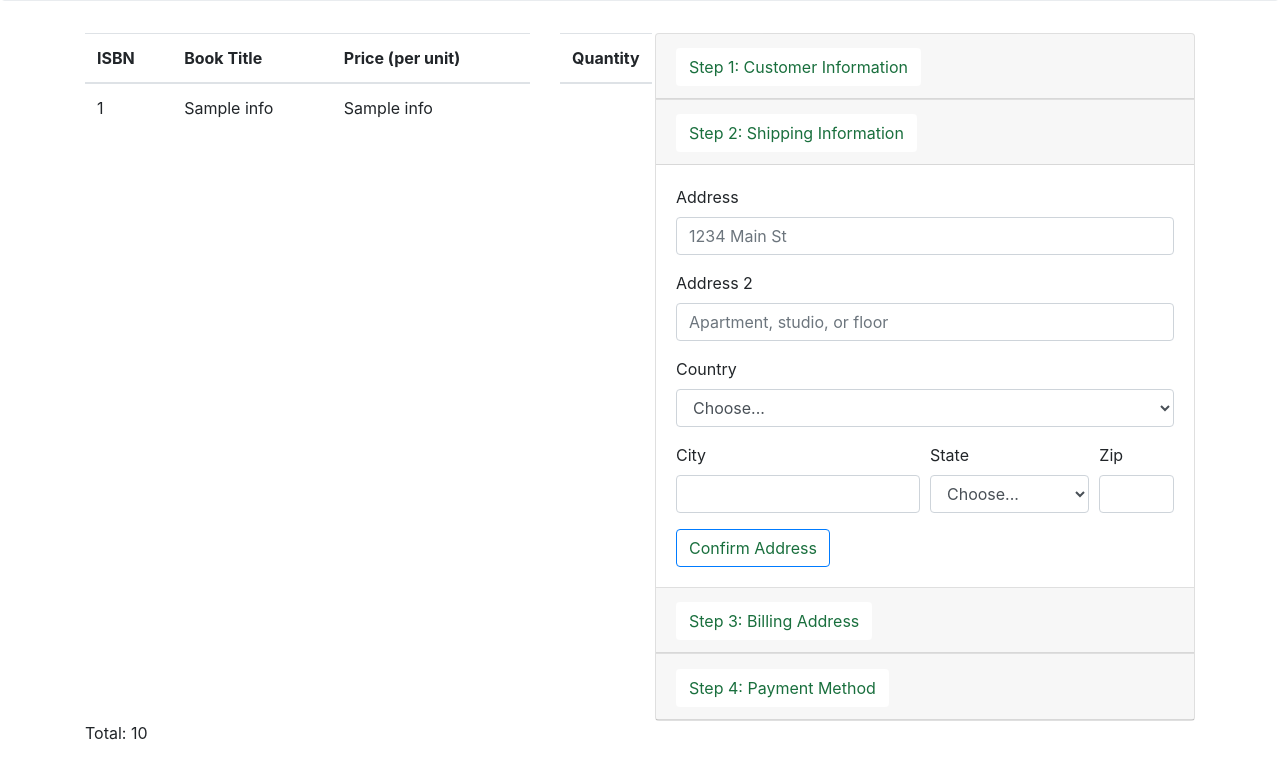
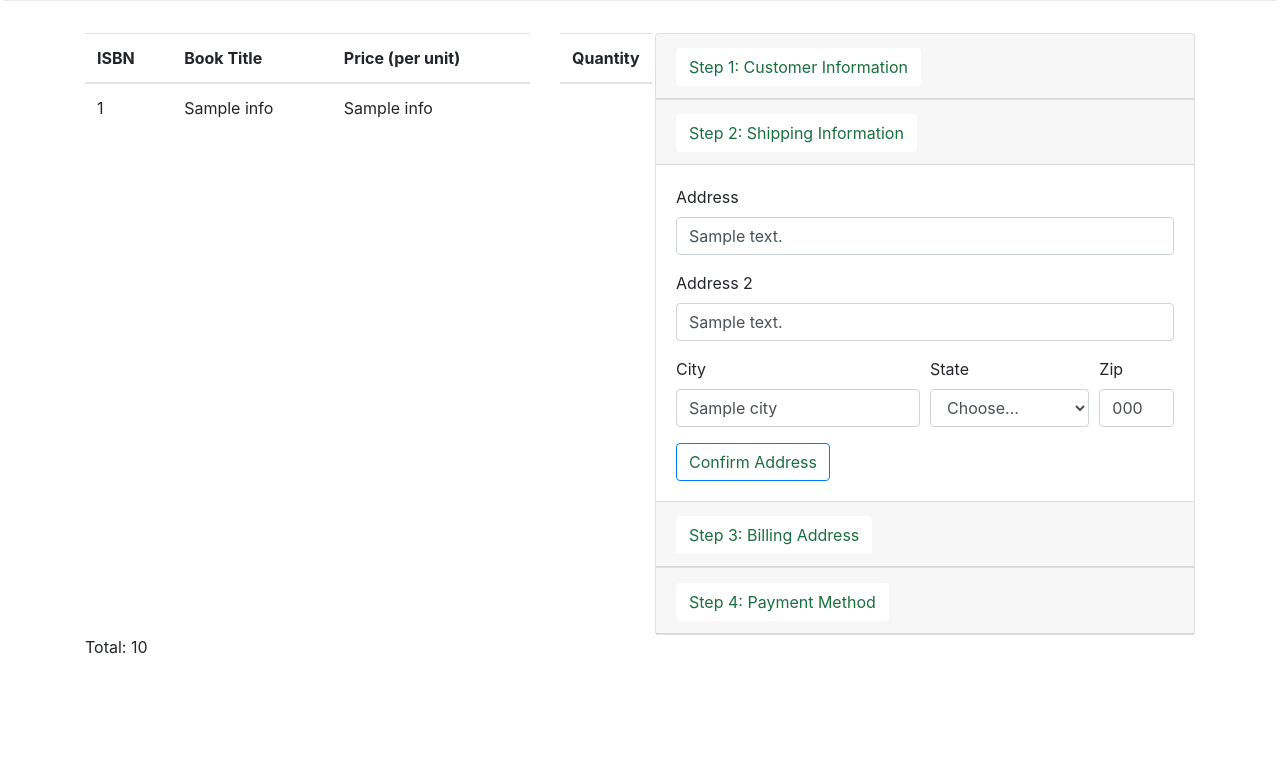
Before and after one commit to PMacedo1998/Online-Book-Store, a Flask app: template src/frontend/templates/checkout.html in a window 1280 px wide, after a click on "Step 2: Shipping Information". Shown: the part 441-1202 px from the top of the page. After the commit the page ends 1095 px from the top, so only its background shows below. Run offline with Flask 2, Linux system fonts and the light colour scheme; the template is opened without the code that fills it: most values are stand-ins (such as "Sample title", 1, 10 or a date in 2020); lists and menus that the app fills with data are empty; some libraries are stand-ins or nearby versions.

Commit message:
Add files via upload

```diff
--- a/src/frontend/templates/checkout.html
+++ b/src/frontend/templates/checkout.html
@@ -144,17 +144,17 @@
                     <div class="form-row">
                       <div class="form-group col">
                         <label for ="firstName">First Name</label>
-                        <input type="text" class="form-control" id="firstName" placeholder="First name from database">
+                        <input type="text" class="form-control" id="firstName" value="{{fName}}">
                       </div>
                       <div class="form-group col">
                         <label for ="lastName">Last Name</label>
-                        <input type="text" class="form-control" id="lastName" placeholder="Last name from database">
+                        <input type="text" class="form-control" id="lastName" value="{{lName}}">
                       </div>
                     </div>
 
                       <div class="form-group">
                       <label for ="email">Email: </label>
-                      <input type="text" class = "form-control" id="email" placeholder="youremail@email.com">
+                      <input type="text" class = "form-control" id="email" value="{{email}}">
                         </div>
 
                   </form>
@@ -175,25 +175,17 @@
             <div class="card-body">
                 <form>
                     <div class="form-group">
-                      <label for="inputAddress">Address</label>
-                      <input type="text" class="form-control" id="inputAddress" placeholder="1234 Main St">
+                      <label for="address1">Address</label>
+                      <input type="text" class="form-control" id="address1" value="{{address1}}">
                     </div>
                     <div class="form-group">
-                      <label for="inputAddress2">Address 2</label>
-                      <input type="text" class="form-control" id="inputAddress2" placeholder="Apartment, studio, or floor">
+                      <label for="address2">Address 2</label>
+                      <input type="text" class="form-control" id="address2" value="{{address2}}">
                     </div>
-                    <div class="form-group row-md-6">
-                        <label for="inputCountry">Country</label>
-                        <select id="inputCountry" class="form-control">
-                          <option selected>Choose...</option>
-                          <!--add all state options broh-->
-                          <option>...</option>
-                        </select>
-                      </div>
                     <div class="form-row">
                       <div class="form-group col-md-6">
-                        <label for="inputCity">City</label>
-                        <input type="text" class="form-control" id="inputCity">
+                        <label for="city">City</label>
+                        <input type="text" class="form-control" id="city" value = "{{city}}">
                       </div>
                       <div class="form-group col-md-4">
                         <label for="inputState">State</label>
@@ -204,8 +196,8 @@
                         </select>
                       </div>
                       <div class="form-group col-md-2">
-                        <label for="inputZip">Zip</label>
-                        <input type="text" class="form-control" id="inputZip">
+                        <label for="zipcode">Zip</label>
+                        <input type="text" class="form-control" id="zipcode" value = "{{zipcode}}">
                       </div>
                     </div>
                     <!--system should fill form below if address, if no address, user fills out then by confirming, system invokes add address and leaves form filled-->
@@ -227,30 +219,18 @@
             <div id="collapseThree" class="collapse" aria-labelledby="billingHeader" data-parent="#checkout">
               <div class="card-body">
                 <form>
-                    <div class="form-group form-check">
-                        <input type="checkbox" class="form-check-input" id="sameAsShipping">
-                        <label class="form-check-label" for="exampleCheck1">Same as shipping address</label>
-                      </div>
                     <div class="form-group">
-                      <label for="inputAddress">Address</label>
-                      <input type="text" class="form-control" id="inputAddress" placeholder="1234 Main St">
+                      <label for="baddress1">Address</label>
+                      <input type="text" class="form-control" id="baddress1" value="{{address1}}">
                     </div>
                     <div class="form-group">
-                      <label for="inputAddress2">Address 2</label>
-                      <input type="text" class="form-control" id="inputAddress2" placeholder="Apartment, studio, or floor">
+                      <label for="baddress2">Address 2</label>
+                      <input type="text" class="form-control" id="baddress2" value="{{address2}}">
                     </div>
-                    <div class="form-group row-md-6">
-                        <label for="inputCountry">Country</label>
-                        <select id="inputCountry" class="form-control">
-                          <option selected>Choose...</option>
-                          <!--add all state options broh-->
-                          <option>...</option>
-                        </select>
-                      </div>
                     <div class="form-row">
                       <div class="form-group col-md-6">
-                        <label for="inputCity">City</label>
-                        <input type="text" class="form-control" id="inputCity">
+                        <label for="city">City</label>
+                        <input type="text" class="form-control" id="city" value="{{city}}">
                       </div>
                       <div class="form-group col-md-4">
                         <label for="inputState">State</label>
@@ -261,8 +241,8 @@
                         </select>
                       </div>
                       <div class="form-group col-md-2">
-                        <label for="inputZip">Zip</label>
-                        <input type="text" class="form-control" id="inputZip">
+                        <label for="zipcode">Zip</label>
+                        <input type="text" class="form-control" id="zipcode" value="{{zipcode}}">
                       </div>
                     </div>
                     <!--system should fill form below if address, if no address, user fills out then by confirming, system invokes add address and leaves form filled-->
@@ -284,6 +264,11 @@
           <!--collapse form for payment information-->
           <div id="collapseFour" class="collapse" aria-labelledby="paymentHeader" data-parent="#checkout">
             <div class="card-body">
+              <div class="form-group">
+
+                <label for="cardName">Credit Card No.</label>
+                <input type="text" class="form-control" id="cardName" value="{{cardName}}">
+            </div>
                 <div class="icon-container">
                     <i class="fa fa-cc-visa" style="color:navy;"></i>
                     <i class="fa fa-cc-amex" style="color:blue;"></i>
@@ -297,12 +282,8 @@
                 </div>
                 <div class="form-row">
                 <div class="form-group col-md-4">
-                    <label for="inputCVV">CVV</label>
-                    <input type="text" class="form-control" id="inputCCV" placeholder="0000">
-                </div>
-                <div class="form-group col-md-4">
-                    <label for="inputDate">Expiration Date</label>
-                    <input type="text" class="form-control" id="inputDate" placeholder="MM/YY">
+                    <label for="expirationDate">Expiration Date</label>
+                    <input type="text" class="form-control" id="expirationDate" value="{{expirationDate}}">
                 </div>
                 </div>
                 <button type="submit" class="btn btn-primary">Checkout</button>
```
